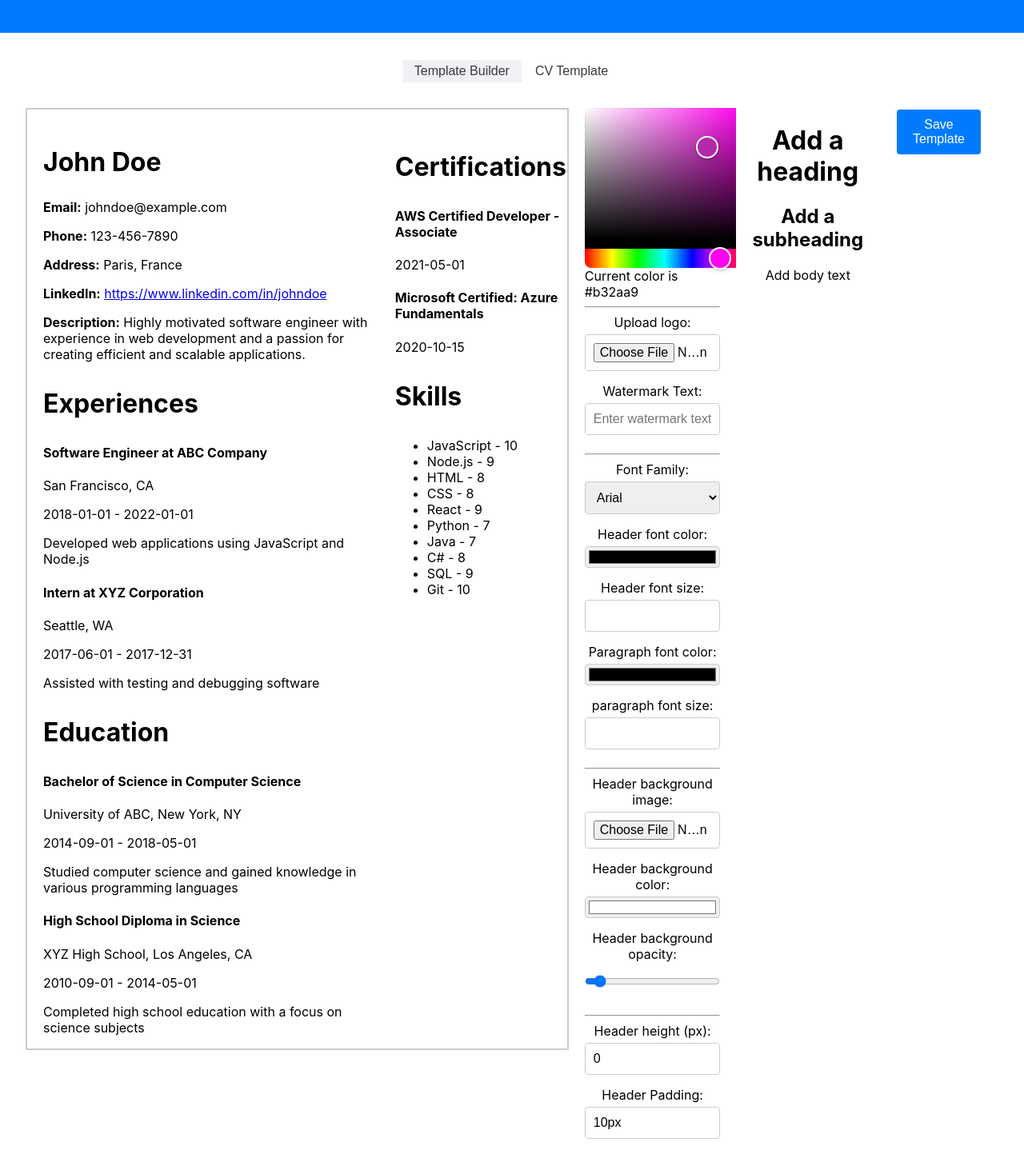
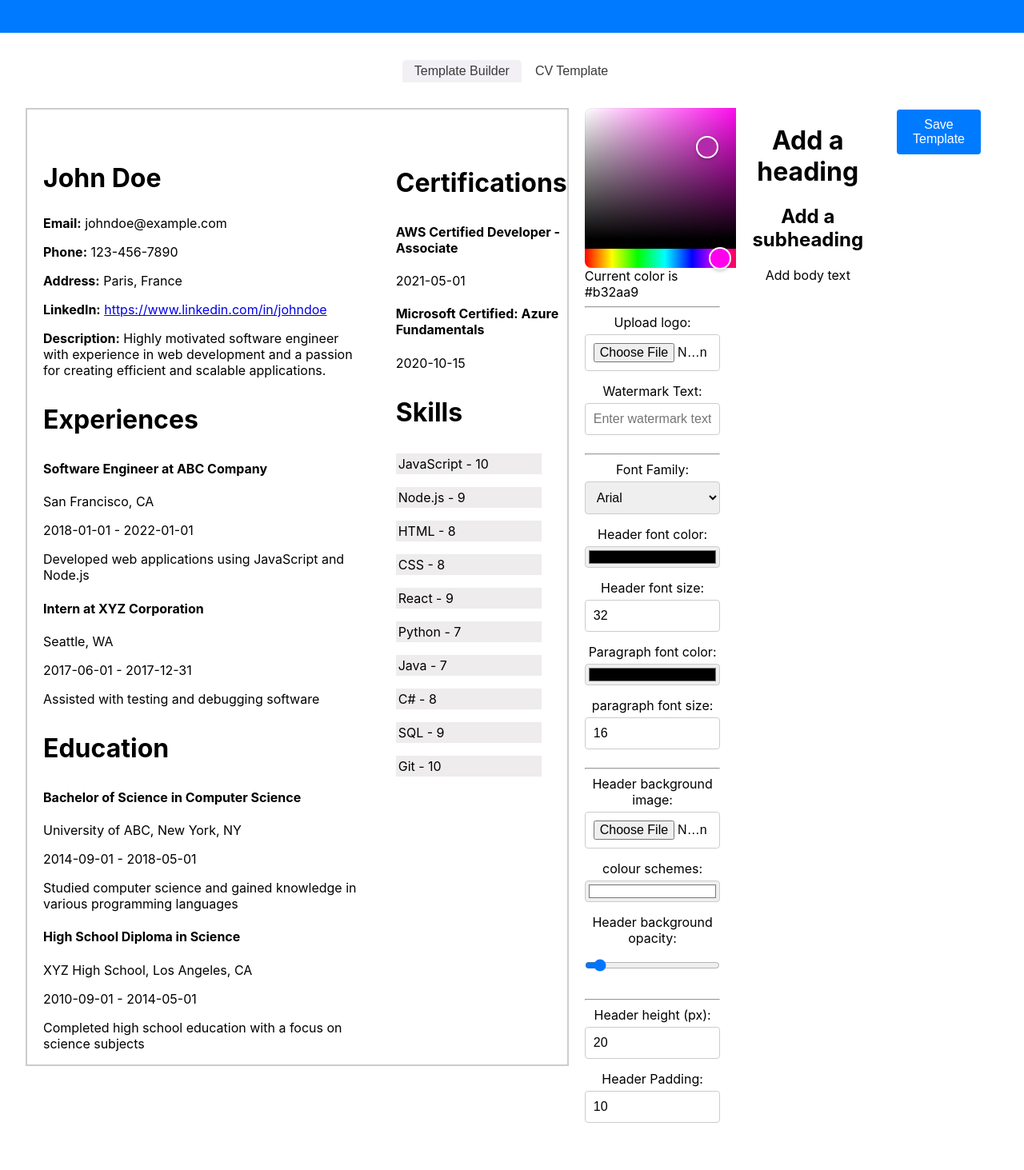
Before and after one commit to KaybotV2/CV-Builder, a React (Create React App) app: page / in a window 1280 px wide. Shown: the part 81-1544 px from the top of the page at 80% size. Built offline with nearby package versions, Linux system fonts and the light colour scheme.

Commit message:
Modify background color and layout

```diff
--- a/src/App.css
+++ b/src/App.css
@@ -56,6 +56,17 @@ input[type="color"] {
 textarea {
   resize: vertical;
   min-height: 100px;
+}
+
+ul {
+  list-style-type: none;
+  margin-left: -2.5rem;
+}
+
+li {
+  background-color: #eeecec;
+  margin: 1rem 2rem 0 0;
+  padding: 3px;
 }
 
 .app {
--- a/src/components/CandidateForm .js
+++ b/src/components/CandidateForm .js
@@ -2,6 +2,7 @@ import React from 'react';
 import { Form, Field } from 'react-final-form';
 
 const CandidateForm = ({ onSubmit }) => (
+
   <Form
     onSubmit={onSubmit}
     render={({ handleSubmit }) => (
--- a/src/components/Editor.js
+++ b/src/components/Editor.js
@@ -18,8 +18,8 @@ const Editor = ({ droppedElements, handleDragOverInEditor, handleDropInEditor, d
     const [logoImage, setLogoImage] = useState('');
     const [bgColor, setBgColor] = useState('#FFFFFF');
     const [bgImage, setBgImage] = useState('');
-    const [headerHeight, setHeaderHeight] = useState(0);
-    const [headerPadding, setHeaderPadding] = useState('10px');
+    const [headerHeight, setHeaderHeight] = useState(20);
+    const [headerPadding, setHeaderPadding] = useState(10);
     const [color, setColor] = useState('#000000');
     const [fontSize, setFontSize] = useState(16);
     const [headerColor, setheaderColor] = useState('#000000');
@@ -67,6 +67,8 @@ const Editor = ({ droppedElements, handleDragOverInEditor, handleDropInEditor, d
     const handleBgColorChange = (e) => {
         setBgImage(null);
         setBgColor(e.target.value);
+        const rightColunm = document.getElementById('rightColunm');
+        rightColunm.style.background = e.target.value;
     };
 
     const handleLogoUpload = (e) => {
--- a/src/components/Header.js
+++ b/src/components/Header.js
@@ -8,7 +8,7 @@ const Header = ({bgImageOpacity, bgColor, bgImage, headerHeight, headerPadding }
         backgroundColor: bgColor ? `${bgColor}` : 'none',
         color: '#fff',
         textAlign: 'center',
-        padding: headerPadding,
+        padding: `${headerPadding}px`,
         backgroundImage: bgImage ? `url(${bgImage})` : 'none',
         backgroundSize: '100% 100%',
         backgroundPosition: 'center',
@@ -22,7 +22,7 @@ const Header = ({bgImageOpacity, bgColor, bgImage, headerHeight, headerPadding }
         width: '100%',
         height: '100%',
         backgroundColor: `rgba(0, 0, 0, ${bgImageOpacity})`,
-        zIndex: 1
+        zIndex: 0
     };
 
     return (
--- a/src/components/ResumeData.js
+++ b/src/components/ResumeData.js
@@ -39,7 +39,7 @@ const ResumeData = ({ textColor, textFontSize, headerColor, headerFontSize }) =>
 
     return (
         <div style={{ display: 'flex', textAlign: 'left' }}>
-            <div style={{ flex: 2, margin: '0 10px 0 20px' }}>
+            <div id="leftColunm" style={{ flex: 2, margin: '0 10px 0 20px' }}>
                 <h2
                     style={headerStyle}
                     contentEditable
@@ -149,7 +149,7 @@ const ResumeData = ({ textColor, textFontSize, headerColor, headerFontSize }) =>
                     </div>
                 ))}
             </div>
-            <div style={{ flex: 1 }}>
+            <div id="rightColunm" style={{ flex: 1, padding: '0 0 0 2rem' }}>
                 <h3 style={headerStyle}>Certifications</h3>
                 {resumeData.certifications && resumeData.certifications.map((cert, index) => (
                     <div key={index}>
--- a/src/components/Tools.js
+++ b/src/components/Tools.js
@@ -1,4 +1,4 @@
-import React, {useState} from 'react';
+import React from 'react';
 
 const Tools = ({
     handleTextColorChange,
@@ -81,7 +81,7 @@ const Tools = ({
             </label>
             <label>
                 Header font size:
-                <input type="number" onChange={handleHeaderFontChange} />
+                <input type="number" onChange={handleHeaderFontChange} value="32"/>
             </label>
             <label>
                 Paragraph font color:
@@ -89,7 +89,7 @@ const Tools = ({
             </label>
             <label>
                 paragraph font size:
-                <input type="number" onChange={handleTextFontChange} />
+                <input type="number" value="16" onChange={handleTextFontChange} />
             </label>
 
             <hr></hr>
@@ -98,7 +98,7 @@ const Tools = ({
                 <input type="file" onChange={handleImageUpload} accept="image/*" />
             </label>
             <label>
-                Header background color:
+                colour schemes:
                 <input type="color" onChange={handleBgColorChange} value={bgColor} />
             </label>
             <label>
@@ -115,7 +115,7 @@ const Tools = ({
                 />
             <label>Header Padding:</label>
                 <input
-                    type="text"
+                    type="number"
                     value={headerPadding}
                     onChange={handlePaddingChange}
                 />
--- a/src/components/Watermark.js
+++ b/src/components/Watermark.js
@@ -11,11 +11,20 @@ const Watermark = ({logoImage, watermarkText, fontSize, color,}) => {
 
     return (
         <div className='watermark' style={waterMarkStyle}>
-            {watermarkText && <p>{watermarkText}</p>}
-            {logoImage && <div id="logo" style={{ width: '100px', height: 'auto', margin: '0 auto', marginBottom: '10px' }}>
-                {logoImage && <img src={logoImage} alt="Logo" style={{ maxWidth: '100%', maxHeight: '100%' }} />}
-            </div>}
+            <div style={{ display: 'flex', justifyContent:'center' }}>
+                {watermarkText && (
+                <p style={{ color: color === '#FFFFFF' ? 'black' : `${color}`, margin: '0 10px 0 1rem' }}>
+                    {watermarkText}
+                </p>
+                )}
+                {logoImage && (
+                <div id="logo" style={{ width: '100px', height: 'auto' }}>
+                    <img src={logoImage} alt="Logo" style={{ maxWidth: '100%', maxHeight: '100%' }} />
+                </div>
+                )}
+            </div>
         </div>
+
     );
 };
 
```
